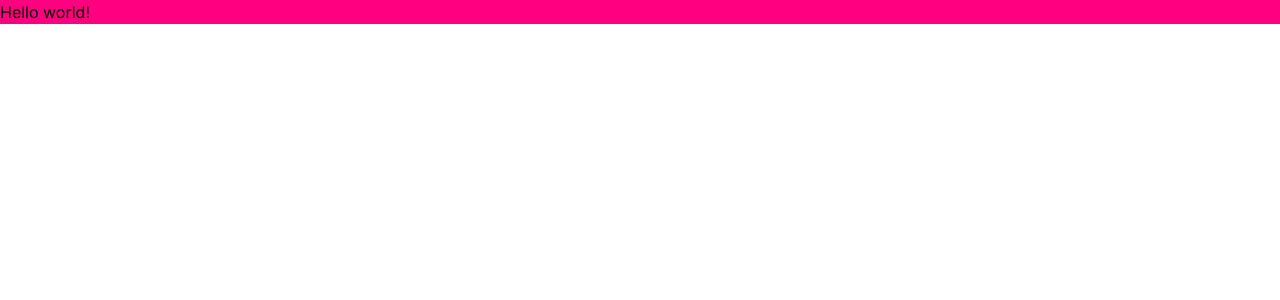
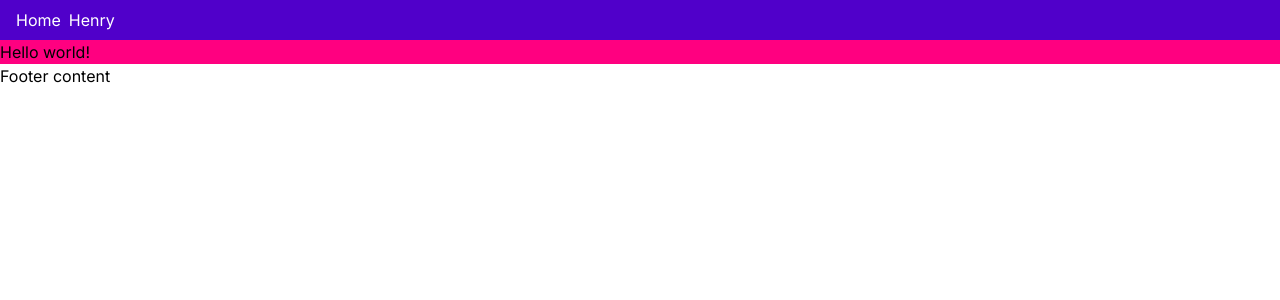
Before and after one commit to daviatkea/next, a Next.js app: page / in a window 1280 px wide. Shown: the top 300 px of the page. Built offline with nearby package versions, Linux system fonts and the light colour scheme.

Commit message:
add tw, Henry

```diff
--- a/next.config.mjs
+++ b/next.config.mjs
@@ -3,6 +3,9 @@ const nextConfig = {
   //   experimental: {
   //     useLightningcss: true,
   //   },
+  images: {
+    domains: ["images.unsplash.com"],
+  },
 };
 
 export default nextConfig;
--- a/src/app/henry/page.jsx
+++ b/src/app/henry/page.jsx
@@ -1,3 +1,5 @@
+import Image from "next/image";
+
 async function getHenry() {
   const response = await fetch(
     "https://nice-dogs.vercel.app/api/dogs?slug=henry"
@@ -6,16 +8,40 @@ async function getHenry() {
   return data;
 }
 
+export async function generateMetadata() {
+  const { name, age } = await getHenry();
+  return {
+    title: name,
+    description: `${name} is ${age} years old`,
+  };
+}
+
 export default async function HenryPage() {
   const data = await getHenry();
-  console.log(data);
+  //   console.log(data);
   return (
-    <main>
+    <>
       <h1>Hi {data.name}</h1>
       <p>
         His favourite color is{" "}
         <span className="bg-yellow-300">{data.favouriteColor}</span>
       </p>
-    </main>
+      <div className="grid md:grid-cols-3 gap-2">
+        {[...new Array(3)].map((_, i) => (
+          <figure key={i}>
+            <Image
+              src={data.image.url}
+              width={data.image.width}
+              height={data.image.height}
+              priority={true}
+              alt="Picture of the author"
+              sizes="(max-width: 768px) 100vw,
+         (max-width: 1200px) 50vw,
+         400px"
+            />
+          </figure>
+        ))}
+      </div>
+    </>
   );
 }
--- a/src/app/layout.jsx
+++ b/src/app/layout.jsx
@@ -1,5 +1,6 @@
 import { Inter } from "next/font/google";
 import "./globals.css";
+import Nav from "@/components/Nav";
 
 const inter = Inter({ subsets: ["latin"] });
 
@@ -11,7 +12,11 @@ export const metadata = {
 export default function RootLayout({ children }) {
   return (
     <html lang="en">
-      <body className={inter.className}>{children}</body>
+      <body className={inter.className}>
+        <Nav />
+        <main className="bg-hotpink">{children}</main>
+        <footer>Footer content</footer>
+      </body>
     </html>
   );
 }
--- a/src/app/page.jsx
+++ b/src/app/page.jsx
@@ -1,10 +1,10 @@
-import Image from "next/image";
-import styles from "./page.module.css";
+import Link from "next/link";
+
+export const metadata = {
+  title: "Dogs",
+  description: "Dogs are great!",
+};
 
 export default function Home() {
-  return (
-    <main className="bg-hotpink">
-      <h1>Hello world!</h1>
-    </main>
-  );
+  return <h1>Hello world!</h1>;
 }
--- /dev/null
+++ b/src/components/Nav.jsx
@@ -0,0 +1,22 @@
+import Link from "next/link";
+
+function Nav() {
+  return (
+    <nav className="bg-brand px-4 py-2 text-white">
+      <ul className="flex gap-2">
+        <li>
+          <Link href="/" prefetch={false}>
+            Home
+          </Link>
+        </li>
+        <li>
+          <Link href="/henry" prefetch={false}>
+            Henry
+          </Link>
+        </li>
+      </ul>
+    </nav>
+  );
+}
+
+export default Nav;
```
